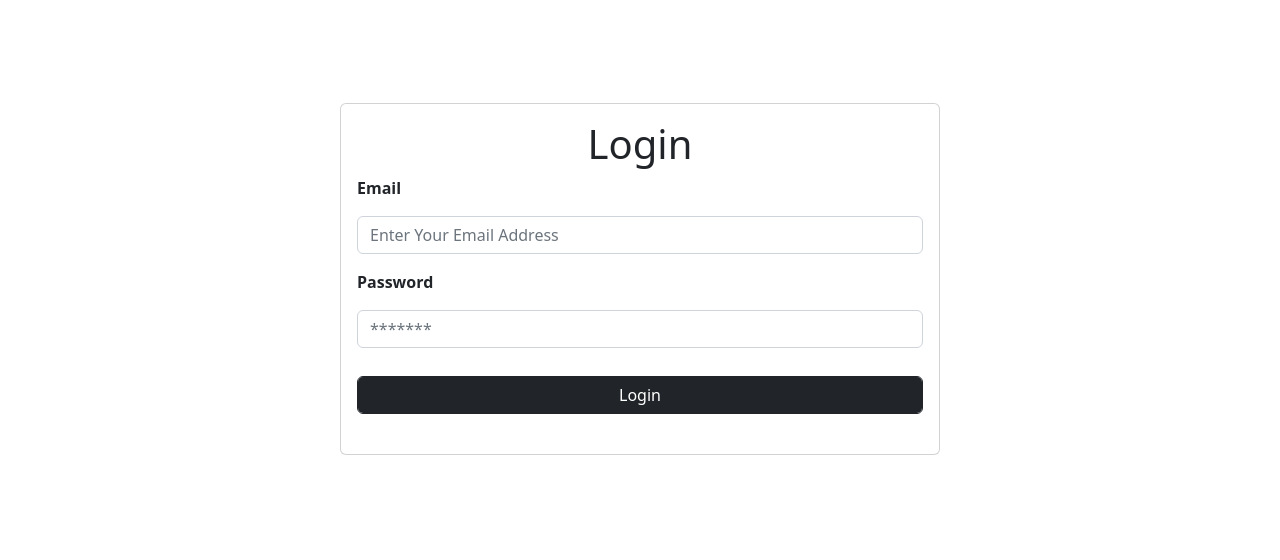
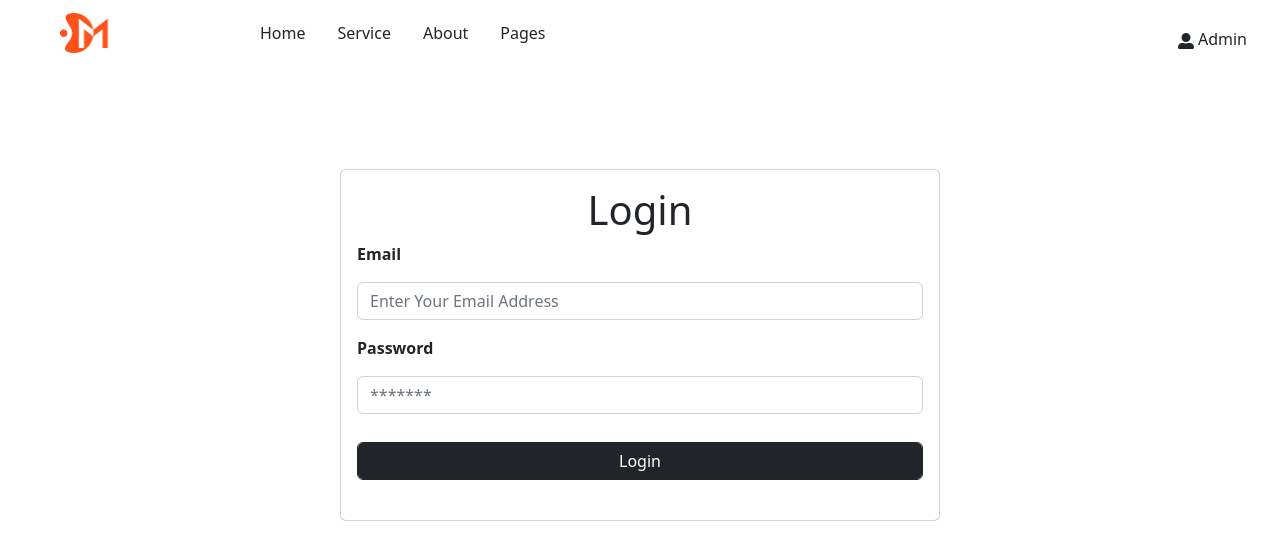
Before and after one commit to anassadouq/Mexant, a React (Create React App) app in the folder client/: page /login in a window 1280 px wide. Shown: the top 560 px of the page. Built offline with nearby package versions, Linux system fonts and the light colour scheme.

Commit message:
add Header to Login page

```diff
--- a/client/src/Authentification/Login.js
+++ b/client/src/Authentification/Login.js
@@ -2,6 +2,7 @@ import React, { useState } from 'react';
 import { useNavigate, Link } from 'react-router-dom';
 import { AccountService } from './AccountService';
 import axios from 'axios';
+import Header from '../Components/Header/Header'
 
 export default function Login() {
   let navigate = useNavigate();
@@ -30,6 +31,8 @@ export default function Login() {
   };
 
   return (
+    <div>
+      <Header/>
       <div className="container my-5">
         <div className="my-4 card mx-auto" style={{ maxWidth: '600px' }}>
           <div className="card-body">
@@ -53,5 +56,6 @@ export default function Login() {
           </div>
         </div>
       </div>
+    </div>
   );
 }
```
Lines whose indentation alone changed are shown as unchanged.
